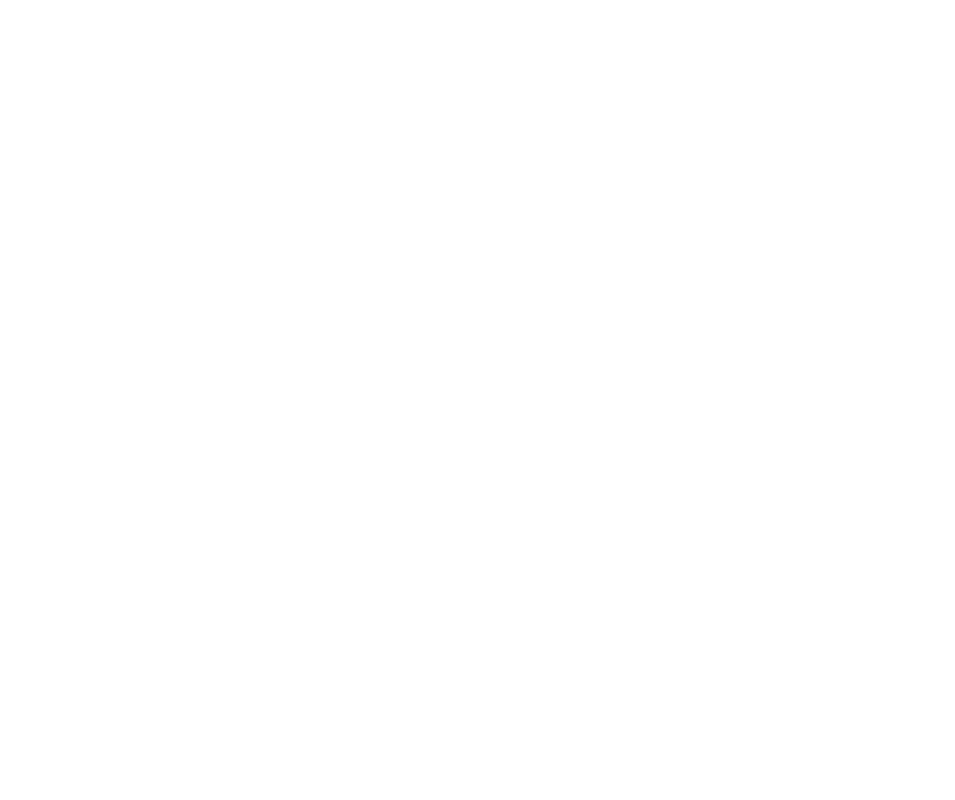
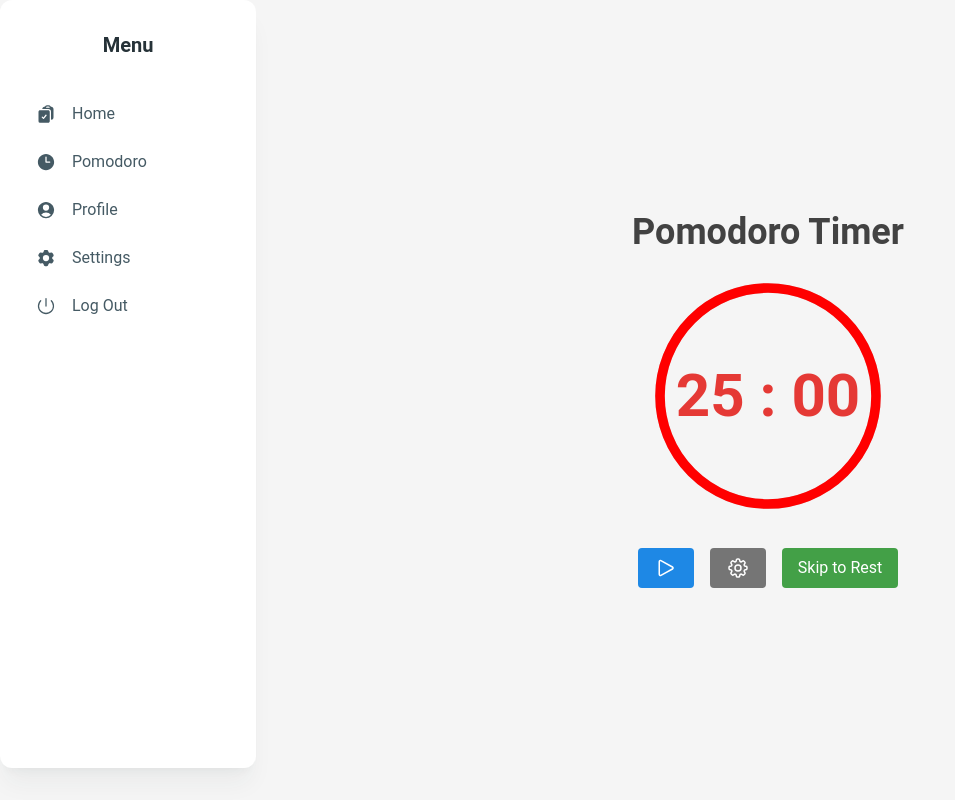
Before and after one commit to gka1m/Effizen-2, a React (Vite) app: page /timer in a window 1280 px wide. Before the commit this address had no page. Shown: the whole page, without its empty margins (0-955 px from the left). Built offline with nearby package versions, Linux system fonts and the light colour scheme.

Commit message:
finished timer component

```diff
--- a/src/Routing.tsx
+++ b/src/Routing.tsx
@@ -4,6 +4,7 @@
 
 const Landing = lazy(() => import("./pages/landing_page"));
 const Home = lazy(() => import("./pages/home_page"));
+const Timepage = lazy(() => import("./pages/timer_page"));
 
 const Routing: React.FC = () => {
   return (
@@ -13,6 +14,7 @@
           <Routes>
             <Route path="/" element={<Landing />} />
             <Route path="/home" element={<Home />} />
+            <Route path="/timer" element={<Timepage />} />
           </Routes>
         </Suspense>
       </HelmetProvider>
--- a/src/components/Sidebar.tsx
+++ b/src/components/Sidebar.tsx
@@ -5,8 +5,6 @@
   List,
   ListItem,
   ListItemPrefix,
-  ListItemSuffix,
-  Chip,
 } from "@material-tailwind/react";
 import {
   UserCircleIcon,
@@ -14,6 +12,7 @@
   InboxIcon,
   PowerIcon,
   ClockIcon,
+  ClipboardDocumentCheckIcon,
 } from "@heroicons/react/24/solid";
 
 const Sidebar: React.FC = () => {
@@ -50,22 +49,9 @@
             onPointerEnterCapture={undefined}
             onPointerLeaveCapture={undefined}
           >
-            <InboxIcon className="h-5 w-5" />
+            <ClipboardDocumentCheckIcon className="h-5 w-5" />
           </ListItemPrefix>
-          Inbox
-          <ListItemSuffix
-            placeholder={undefined}
-            onPointerEnterCapture={undefined}
-            onPointerLeaveCapture={undefined}
-          >
-            <Chip
-              value="5"
-              size="sm"
-              variant="ghost"
-              color="blue-gray"
-              className="rounded-full"
-            />
-          </ListItemSuffix>
+          <a href="/home">Home</a>
         </ListItem>
         <ListItem
           placeholder={undefined}
@@ -79,7 +65,7 @@
           >
             <ClockIcon className="h-5 w-5" />
           </ListItemPrefix>
-          Pomodoro
+          <a href="/timer">Pomodoro</a>
         </ListItem>
         <ListItem
           placeholder={undefined}
--- a/src/components/Timer.tsx
+++ b/src/components/Timer.tsx
@@ -1,6 +1,11 @@
 import React, { useState, useEffect } from "react";
-import "./App.css";
-import "./index.css";
+import "../App.css";
+import "../index.css";
+import {
+  PlayIcon,
+  PauseIcon,
+  Cog8ToothIcon,
+} from "@heroicons/react/24/outline";
 
 interface Settings {
   workDuration: number;
@@ -45,11 +50,136 @@
   function formatTime(seconds: number) {
     const minutes = Math.floor(seconds / 60);
     const secs = seconds % 60;
-    return `${minutes.toString().padStart(2, "0")}: ${secs
+    return `${minutes.toString().padStart(2, "0")} : ${secs
       .toString()
       .padStart(2, "0")}`;
   }
-  return <div>Timer</div>;
+  return (
+    <div className="flex flex-col items-center justify-center min-h-screen bg-gray-100">
+      <h1 className="text-4xl font-bold mb-6 text-gray-800">Pomodoro Timer</h1>
+
+      {/* Timer Display */}
+      <div className="relative flex items-center justify-center w-60 h-60">
+        <div className="absolute text-6xl font-bold text-red-600">
+          {formatTime(timeLeft)}
+        </div>
+        <svg className="w-full h-full" viewBox="0 0 100 100">
+          <circle
+            cx="50"
+            cy="50"
+            r="45"
+            stroke="lightgray"
+            strokeWidth="4"
+            fill="none"
+          />
+          <circle
+            cx="50"
+            cy="50"
+            r="45"
+            stroke="red"
+            strokeWidth="4"
+            fill="none"
+            strokeDasharray="282.74" // 2 * PI * radius (approx for r=45)
+            strokeDashoffset={
+              282.74 -
+              (282.74 * timeLeft) /
+                (workPhase
+                  ? settings.workDuration * 60
+                  : settings.restDuration * 60)
+            }
+            className="transition-all duration-1000 ease-linear"
+          />
+        </svg>
+      </div>
+
+      <div className="flex gap-4 mt-8">
+        <button
+          onClick={() => setIsRunning((prev) => !prev)}
+          className="px-4 py-2 text-white bg-blue-600 rounded hover:bg-blue-700"
+        >
+          {isRunning ? (
+            <PauseIcon className="w-6 h-6 text-white" />
+          ) : (
+            <PlayIcon className="w-6 h-6 text-white" />
+          )}
+        </button>
+        <button
+          onClick={() => setShowSettings(true)}
+          className="px-4 py-2 text-white bg-gray-600 rounded hover:bg-gray-700"
+        >
+          <Cog8ToothIcon className="w-6 h-6" />
+        </button>
+        <button
+          onClick={togglePhase}
+          className="px-4 py-2 text-white bg-green-600 rounded hover:bg-green-700"
+        >
+          {workPhase ? "Skip to Rest" : "Skip to Work"}
+        </button>
+      </div>
+
+      {/* Settings Modal */}
+      {showSettings && (
+        <div className="fixed inset-0 flex items-center justify-center bg-gray-900 bg-opacity-50">
+          <div className="w-96 bg-white p-6 rounded shadow-lg">
+            <h2 className="text-2xl font-bold mb-4">Settings</h2>
+            <div className="mb-4">
+              <label className="block mb-2 text-gray-700">
+                Work Duration (minutes)
+              </label>
+              <input
+                type="number"
+                min="1"
+                value={settings.workDuration}
+                onChange={(e) =>
+                  setSettings((prev) => ({
+                    ...prev,
+                    workDuration: parseInt(e.target.value) || 1,
+                  }))
+                }
+                className="w-full px-3 py-2 border rounded"
+              />
+            </div>
+            <div className="mb-4">
+              <label className="block mb-2 text-gray-700">
+                Rest Duration (minutes)
+              </label>
+              <input
+                type="number"
+                min="1"
+                value={settings.restDuration}
+                onChange={(e) =>
+                  setSettings((prev) => ({
+                    ...prev,
+                    restDuration: parseInt(e.target.value) || 1,
+                  }))
+                }
+                className="w-full px-3 py-2 border rounded"
+              />
+            </div>
+            <div className="flex justify-end gap-2">
+              <button
+                onClick={() => setShowSettings(false)}
+                className="px-4 py-2 text-white bg-red-600 rounded hover:bg-red-700"
+              >
+                Close
+              </button>
+              <button
+                onClick={() => {
+                  setTimeLeft(settings.workDuration * 60);
+                  setWorkPhase(true);
+                  setIsRunning(false);
+                  setShowSettings(false);
+                }}
+                className="px-4 py-2 text-white bg-blue-600 rounded hover:bg-blue-700"
+              >
+                Save
+              </button>
+            </div>
+          </div>
+        </div>
+      )}
+    </div>
+  );
 };
 
 export default Timer;
--- /dev/null
+++ b/src/pages/timer_page.tsx
@@ -0,0 +1,26 @@
+import React from "react";
+import { Helmet } from "react-helmet-async";
+import Sidebar from "../components/Sidebar";
+import Timer from "../components/Timer";
+import "../App.css";
+import "../index.css";
+
+const Timepage: React.FC = () => {
+  return (
+    <>
+      <Helmet>
+        <title>Timer</title>
+      </Helmet>
+      <div className="flex h-screen w-screen">
+        <div className="w-64 bg-gray-100 shadow-md">
+          <Sidebar />
+        </div>
+        <div className="flex-1 home-bg overflow-y-auto">
+          <Timer />
+        </div>
+      </div>
+    </>
+  );
+};
+
+export default Timepage;
```
